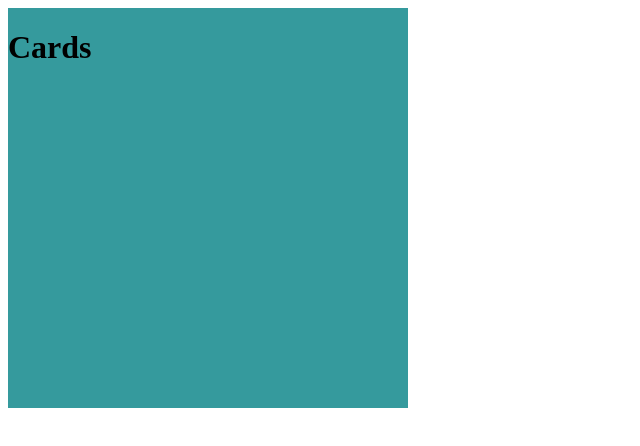
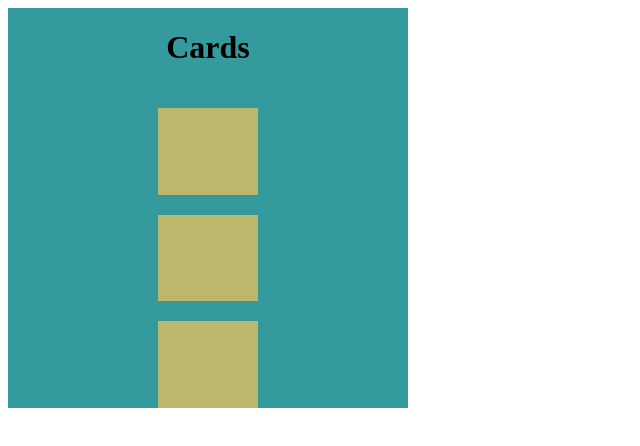
Before and after one commit to shireesha-palakurla/Full-Stack, a plain HTML site: page flex/flex2.html in a window 1280 px wide. Shown: the whole page, without its empty margins (0-640 px from the left). Drawn offline with Linux system fonts and the light colour scheme.

Commit message:
Update flex2.html

```diff
--- a/flex/flex2.html
+++ b/flex/flex2.html
@@ -7,7 +7,7 @@
     <meta name="viewport" content="width=device-width, initial-scale=1.0">
     <title>Document</title>
     <!-- Link to external CSS stylesheet for styling -->
-    <link rel="stylesheet" href="flex.css">
+    <link rel="stylesheet" href="flex2.css">
 </head>
 <body>
     <!-- Main container for the content -->
```
